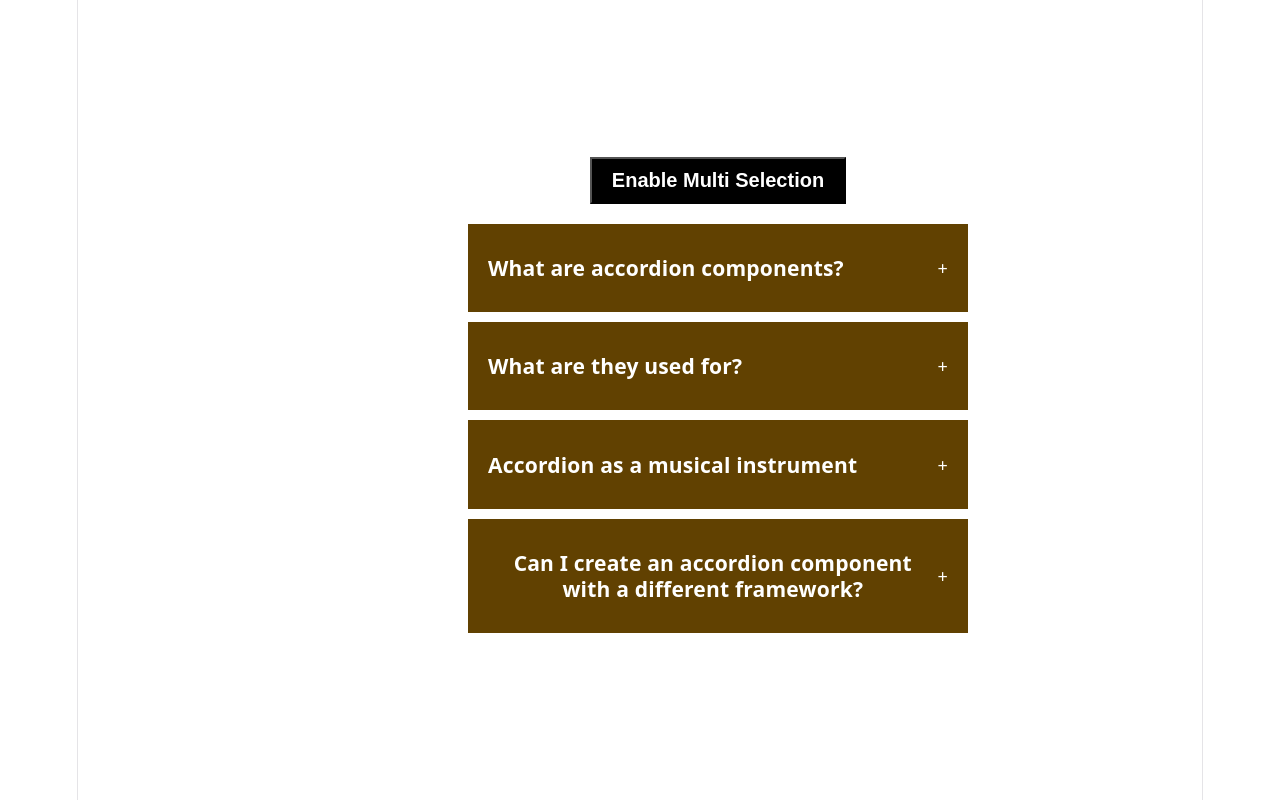
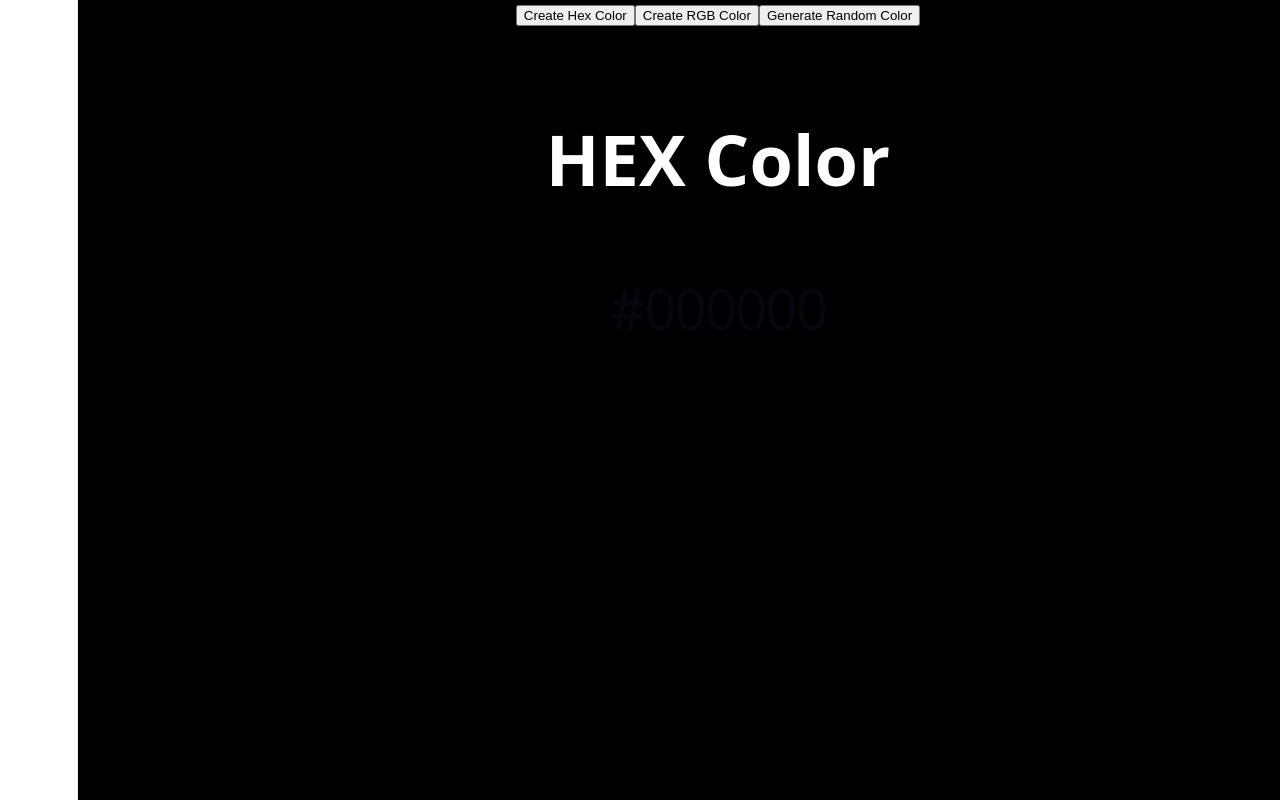
Before and after one commit to Umar71-Developer/Reactjs-Interview-projects, a React (Vite) app: page / in a window 1280 px wide. Shown: the top 800 px of the page. Built offline with nearby package versions, Linux system fonts and the light colour scheme.

Commit message:
random color generator is completed till now

```diff
--- a/src/App.jsx
+++ b/src/App.jsx
@@ -1,11 +1,13 @@
 import React from 'react'
 import Accordian from './components/accordian'
+import RandomColor from './components/random-color'
 
 function App() {
   return <div className='app'>
     {/* Accordian Component */}
-    <Accordian />
-
+    {/* <Accordian /> */}
+    {/* Random Color Generator Component */}
+    <RandomColor />
     </div>
 
 }
--- a/src/components/accordian/index.jsx
+++ b/src/components/accordian/index.jsx
@@ -15,31 +15,31 @@
         setSelected(getCurrentId === selected ? null : getCurrentId)
     }
 
-    function hanldleMultiSelection(getCurrentId){
+    function hanldleMultiSelection(getCurrentId) {
         let copyMultiple = [...multiple];
         const findIndexOfCurrentId = copyMultiple.indexOf(getCurrentId)
         console.log(findIndexOfCurrentId)
-        if(findIndexOfCurrentId === -1) copyMultiple.push(getCurrentId)
-            else copyMultiple.splice(findIndexOfCurrentId , 1)
+        if (findIndexOfCurrentId === -1) copyMultiple.push(getCurrentId)
+        else copyMultiple.splice(findIndexOfCurrentId, 1)
 
         setMultiple(copyMultiple)
     }
-    console.log(selected , multiple)
+    console.log(selected, multiple)
     return (
         <div className="wrapper">
-            <button onClick={()=> setEnableMultiSelection(!enableMultiSelection)}>Enable Multi Selection</button>
+            <button onClick={() => setEnableMultiSelection(!enableMultiSelection)}>Enable Multi Selection</button>
             <div className="accordian">
                 {
                     data && data.length > 0 ? (
                         data.map((dataItem) => (
                             <div className="item">
                                 <div
-                                    onClick={
+                                     className="title">
+                                    <h3>{dataItem.question}</h3>
+                                    <span onClick={
                                         enableMultiSelection ?
                                             () => hanldleMultiSelection(dataItem.id) :
-                                        () => handleSingleSelection(dataItem.id)} className="title">
-                                    <h3>{dataItem.question}</h3>
-                                    <span>+</span>
+                                            () => handleSingleSelection(dataItem.id)}>+</span>
                                 </div>
                                 {
                                     enableMultiSelection ?
--- /dev/null
+++ b/src/components/random-color/index.jsx
@@ -0,0 +1,63 @@
+import { useEffect, useState } from "react"
+
+
+
+export default function RandomColor() {
+    const [typeOfColor, setTypeOfColor] = useState("hex");
+    const [color, setColor] = useState("#000000");
+
+    function handleCreateRandomHexColor() {
+        // "#678987"
+        const hex = ["0", "1", "2", "3", "4", "5", "6", "7", "8", "9", "A", "B", "C", "D", "E", "F"];
+        let hexColor = "#";
+        for (let i = 0; i < 6; i++) {
+            hexColor += hex[randomColorUtility(hex.length)]
+        }
+        setColor(hexColor)
+        console.log(hexColor)
+    }
+
+    function randomColorUtility(length) {
+        return Math.floor(Math.random() * length);
+    }
+
+    function handleCreateRandomRgbColor() {
+        let r = randomColorUtility(256)
+        let g = randomColorUtility(256)
+        let b = randomColorUtility(256)
+
+        setColor(`rgb(${r},${g},${b})`)
+    }
+
+    useEffect(() => {
+        if (typeOfColor === 'hex') handleCreateRandomHexColor
+        else handleCreateRandomRgbColor
+    }, [typeOfColor])
+
+    return (<div
+        style={{
+            width: "100vw",
+            height: "100vh",
+            background: color
+        }}
+        className="container">
+        <button onClick={() => setTypeOfColor('hex')}>Create Hex Color</button>
+        <button onClick={() => setTypeOfColor('rgb')}>Create RGB Color</button>
+        <button onClick={typeOfColor === 'hex' ? handleCreateRandomHexColor : handleCreateRandomRgbColor}>Generate Random Color</button>
+
+        <div style={{
+            display: "flex",
+            justifyContent: "center",
+            alignItems: "center",
+            color: "#fff",
+            fontSize: "60px",
+            marginTop: "50px",
+            flexDirection : "column",
+            gap : "20px"
+        }}>
+            <h3>{typeOfColor === "rgb" ? "RGB Color" : "HEX Color"}</h3>
+            <h1>{color}</h1>
+        </div>
+    </div>)
+
+}
```
Lines whose indentation alone changed are shown as unchanged.
